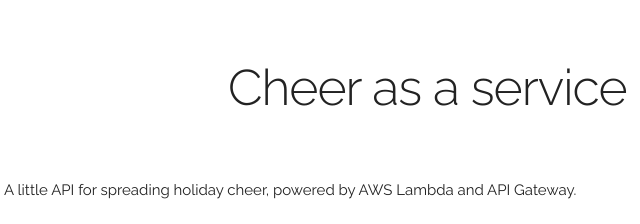
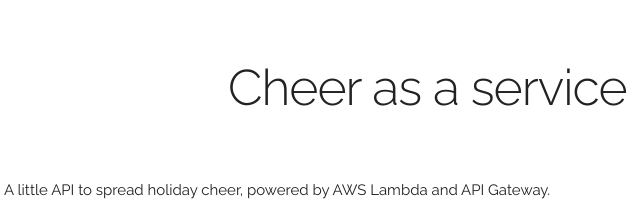
Before and after one commit to nbarbettini/holidaycheer.xyz, a plain HTML site: page index.html in a window 1280 px wide. Shown: the part 150-374 px from the top of the page, 176-816 px from the left. Drawn offline with nearby package versions, Linux system fonts and the light colour scheme.

Commit message:
Update phrasing

```diff
--- a/index.html
+++ b/index.html
@@ -39,7 +39,7 @@
       </section>
       <section>
         <p>
-          A little API for spreading holiday cheer, powered by AWS Lambda and API Gateway.
+          A little API to spread holiday cheer, powered by AWS Lambda and API Gateway.
         </p>
         <pre><code>GET https://api.holidaycheer.xyz/cheer
 
```
